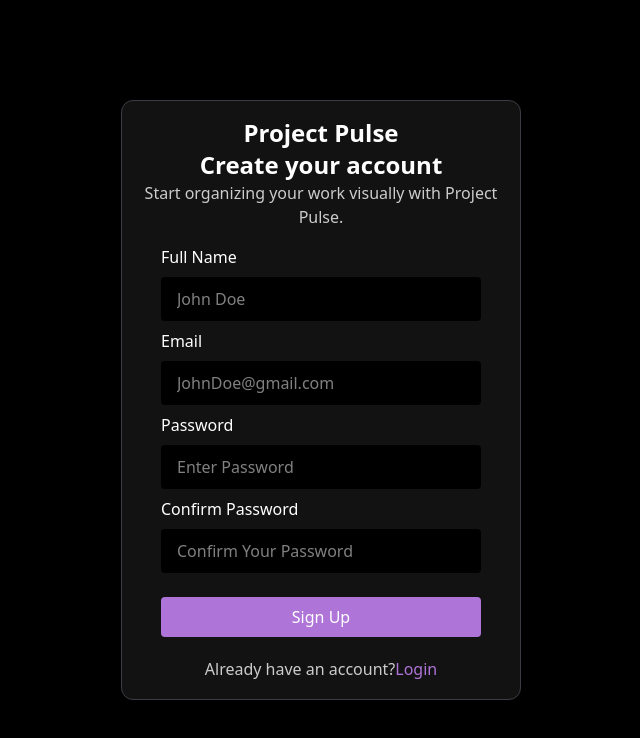
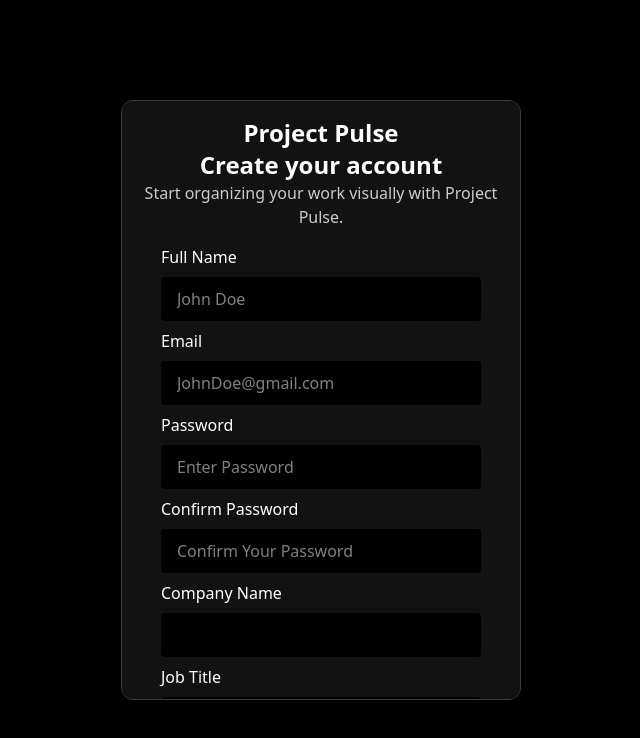
Before and after one commit to Deztini/Kanban-board, a React (Vite) app: page /signup in a window 1280 px wide. Shown: the top 738 px of the page, without its empty margins (319-959 px from the left). Built offline with nearby package versions, Linux system fonts and the light colour scheme; no server answers.

Commit message:
fix: include companyName and jobTitle in signup response

```diff
--- a/src/pages/Settings.tsx
+++ b/src/pages/Settings.tsx
@@ -12,6 +12,12 @@ const SettingsPage: FC = () => {
       setImage(imageUrl);
     }
   };
+
+  const companyName = localStorage.getItem("companyName");
+  const jobTitle = localStorage.getItem("jobTitle");
+  const name = localStorage.getItem("userName");
+  const email = localStorage.getItem("email");
+
 
   return (
     <div className="text-white">
@@ -34,6 +40,7 @@ const SettingsPage: FC = () => {
                   placeholder=""
                   className="bg-[#121212] h-[35px] w-[160px] rounded-[7px] px-4 py-4 text-white border-[#3E3A45] border-2 border-solid"
                   name=""
+                  defaultValue={name ? name : ""}
                 />
               </div>
 
@@ -45,6 +52,7 @@ const SettingsPage: FC = () => {
                   placeholder=""
                   className="bg-[#121212] h-[35px] w-[160px] rounded-[7px] px-4 py-4 text-white border-[#3E3A45] border-2 border-solid"
                   name=""
+                  defaultValue={email ? email : ""}
                 />
               </div>
             </div>
@@ -58,6 +66,7 @@ const SettingsPage: FC = () => {
                   placeholder=""
                   className="bg-[#121212] h-[35px] w-[160px] rounded-[7px] px-4 py-4 text-white border-[#3E3A45] border-2 border-solid"
                   name=""
+                  defaultValue={companyName ?? ""}
                 />
               </div>
 
@@ -69,6 +78,7 @@ const SettingsPage: FC = () => {
                   placeholder=""
                   className="bg-[#121212] h-[35px] w-[160px] rounded-[7px] px-4 py-4 text-white border-[#3E3A45] border-2 border-solid"
                   name=""
+                  defaultValue={jobTitle ? jobTitle : ""}
                 />
               </div>
             </div>
--- a/src/pages/SignUp.tsx
+++ b/src/pages/SignUp.tsx
@@ -26,6 +26,8 @@ const Signup: FC = () => {
     const email = formData.get("email");
     const password = formData.get("password");
     const confirmPassword = formData.get("confirmPassword");
+    const companyName = formData.get("companyName");
+    const jobTitle = formData.get("jobTitle");
 
     if (!isNotEmpty(name)) {
       toast.error("Name is required");
@@ -47,17 +49,29 @@ const Signup: FC = () => {
       return;
     }
 
+    if (!isNotEmpty(companyName)) {
+      toast.error("Company Name is required");
+      return;
+    }
+
+    if (!isNotEmpty(jobTitle)) {
+      toast.error("Job Title is required");
+      return;
+    }
+
     const response = await fetch(`${apiUrl}/auth/signup`, {
       method: "POST",
       headers: { "Content-Type": "application/json" },
-      body: JSON.stringify({ name, email, password }),
+      body: JSON.stringify({ name, email, password, companyName, jobTitle }),
     });
 
     const data = await response.json();
 
     if (response.ok) {
+      localStorage.setItem("companyName", data.user.companyName);
+      localStorage.setItem("jobTitle", data.user.jobTitle);
+      localStorage.setItem("email", data.user.email);
       setIsLoading(false);
-
       toast.success("Signup Successful");
 
       setTimeout(() => {
@@ -73,7 +87,7 @@ const Signup: FC = () => {
     <>
       <ToastContainer position="top-center" />
       <div className="bg-black h-screen flex justify-center items-center">
-        <div className="bg-[#121212]  border-1 border-solid border-[#3E3A45] w-100 h-150 flex flex-col items-center p-4 rounded-xl shadow-2xl">
+        <div className="bg-[#121212]  border-1 border-solid border-[#3E3A45] w-100 h-150 overflow-y-auto flex flex-col items-center p-4 rounded-xl shadow-2xl">
           <h1 className="text-white text-2xl font-bold">Project Pulse</h1>
           <h2 className="text-white text-2xl font-bold">Create your account</h2>
           <p className="text-[#ccc] text-center">
@@ -125,6 +139,28 @@ const Signup: FC = () => {
               />
             </div>
 
+            <div className="flex flex-col gap-2 mb-2">
+              <label>Company Name</label>
+              <input
+                className="bg-black px-4 py-2 focus:outline-none active:outline-none border-b-gray-700 h-11 w-80 rounded"
+                type="text"
+                required
+                placeholder=""
+                name="companyName"
+              />
+            </div>
+
+            <div className="flex flex-col gap-2 mb-2">
+              <label>Job Title</label>
+              <input
+                className="bg-black px-4 py-2 focus:outline-none active:outline-none border-b-gray-700 h-11 w-80 rounded"
+                type="text"
+                required
+                placeholder=""
+                name="jobTitle"
+              />
+            </div>
+
             <button
               className={`bg-[#af74d7] w-80 h-10 px-4 py-2 rounded cursor-pointer mt-4 mb-1 hover:bg-[#944fc5] ${
                 isLoading ? "opacity-50 cursor-not-allowed" : ""
```
